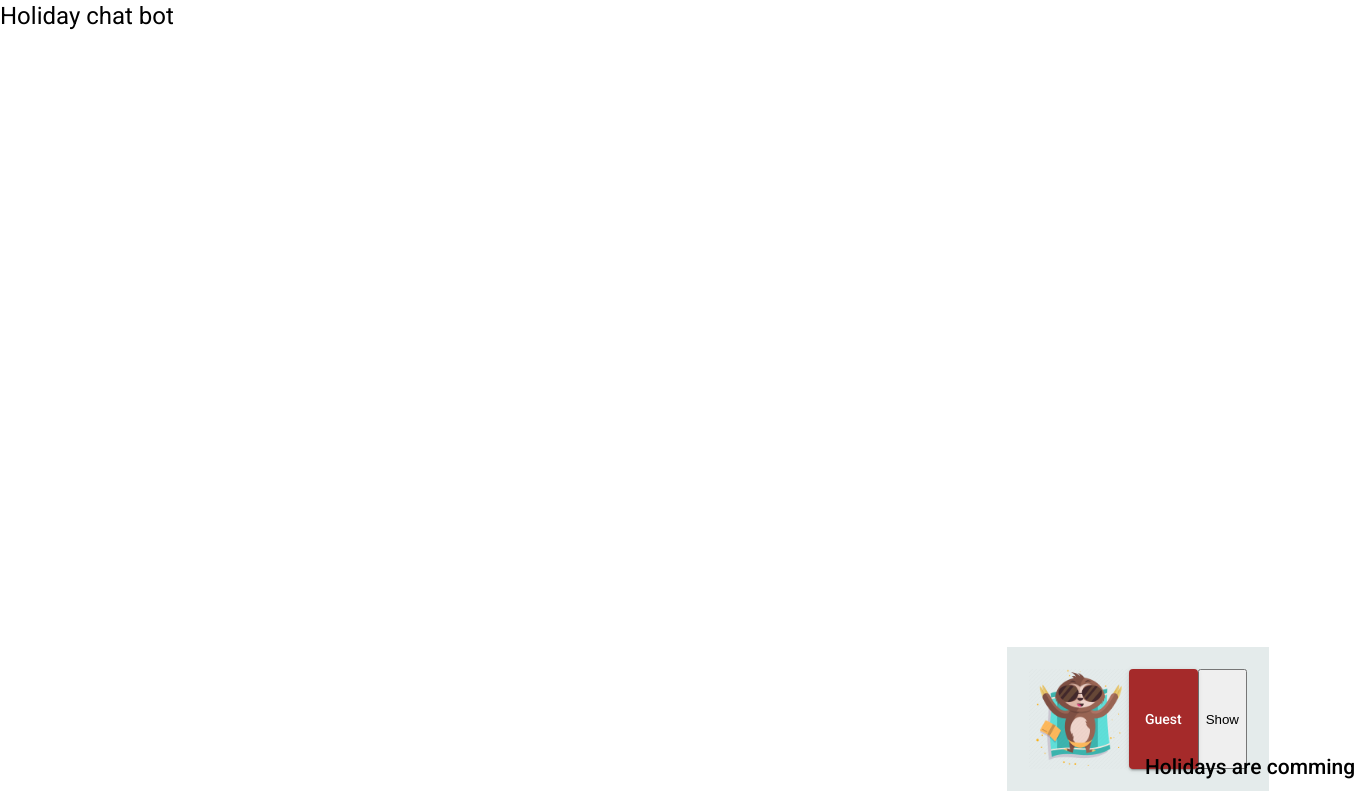
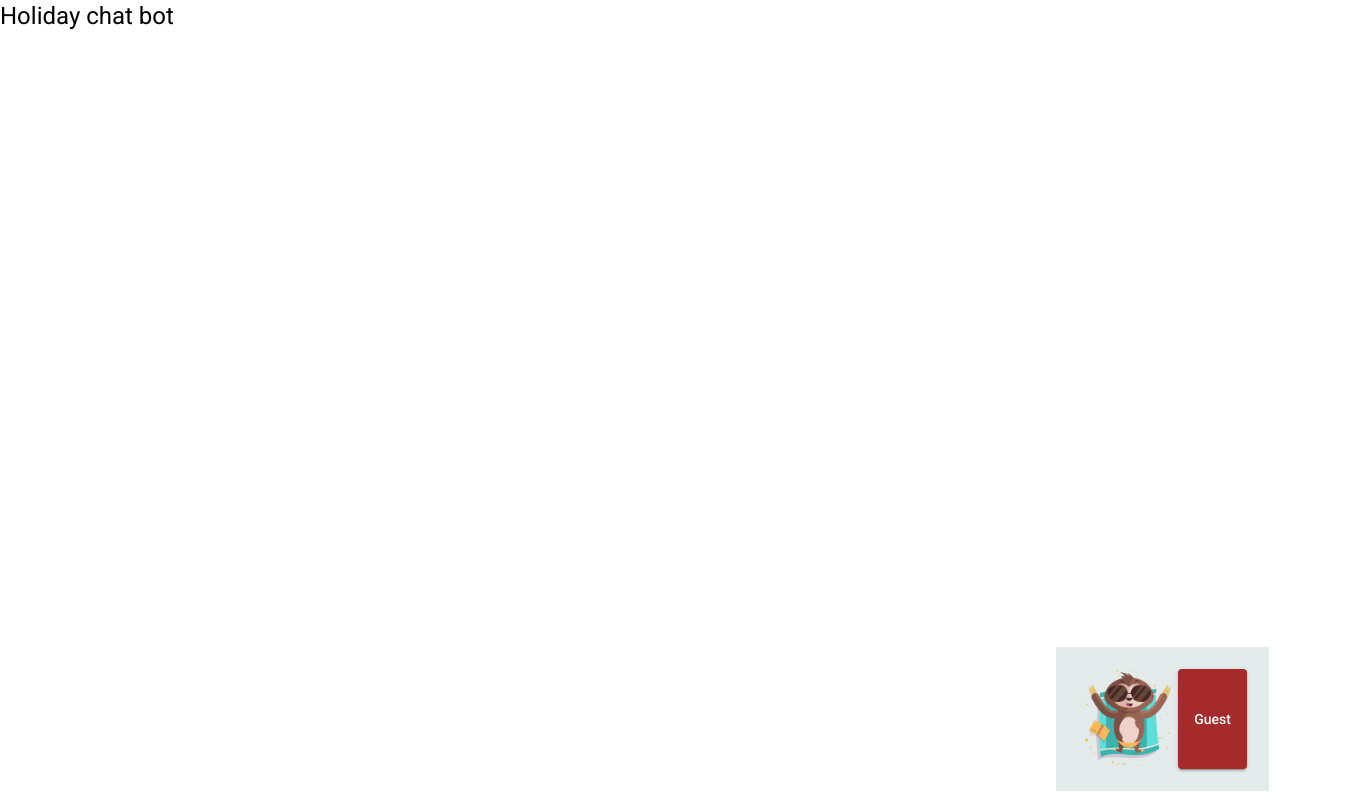
Before and after one commit to carys23/angular-holiday-bot, an Angular app: page / in a window 1280 px wide. Shown: the whole page, 1355 px wide, since content can reach past the window. Built offline with nearby package versions, Linux system fonts and the light colour scheme.

Commit message:
delete button and shows text

```diff
--- a/src/app/bot/bot.component.html
+++ b/src/app/bot/bot.component.html
@@ -8,11 +8,11 @@
 
 
         <!-- login -->
-        <button mat-button-update mat-raised-button color="primary" class="login" id="btn2" *ngIf="this.login"
+        <!-- <button mat-button-update mat-raised-button color="primary" class="login" id="btn2" *ngIf="this.login"
             (click)="this.login = false">
             {{login? 'Guest' : 'Welcome'}}
             <!-- <div *ngIf="this.isButtonVisible" (click)="clicked();"> </div> -->
-            <div *ngIf="this.isButtonVisible;  then thenBlock else helloBlock"> </div>
+            <!-- <div *ngIf="this.isButtonVisible;  then thenBlock else helloBlock"> </div>
             <div id="questions" class="questions">Holidays are comming </div>
         </button>
 
@@ -24,18 +24,22 @@
 
         <ng-template #helloBlock>
 
-            <div id="questions" class="questions">Hello what location would you like to take your holiday in? </div>
 
-            <!-- <div id="continents-btn"> -->
-            </ng-template>
+            </ng-template>  -->
 
-            <button (click)="toggle()" id="bt">
+<!--
+            mine -->
+
+            <button mat-button-update mat-raised-button color="primary" class="login" id="btn2" (click)="toggle()" id="btn2" *ngIf="this.login"
+            (click)="this.login = false">
+            <!-- {{login? 'Guest' : 'Welcome'}} -->
                 {{buttonName}}
             </button>
 
             <ng-container *ngIf="show">
 
-                hello world
+                <div id="questions" class="questions">Hello what location would you like to take your holiday in? </div>
+
             </ng-container>
 
 
--- a/src/app/bot/bot.component.ts
+++ b/src/app/bot/bot.component.ts
@@ -43,7 +43,7 @@ export class BotComponent implements OnInit {
   // clicked = false;
   asiaVisible = true;
   public show: boolean = false;
-  public buttonName:any = 'Show';
+  public buttonName:any = 'Guest';
 
 
   list = [this.ausButton, this.usaButton, this.africaButton, this.nAButton, this.antButton, this.asiaButton, this.eurButton, this.usaButton ]
```
